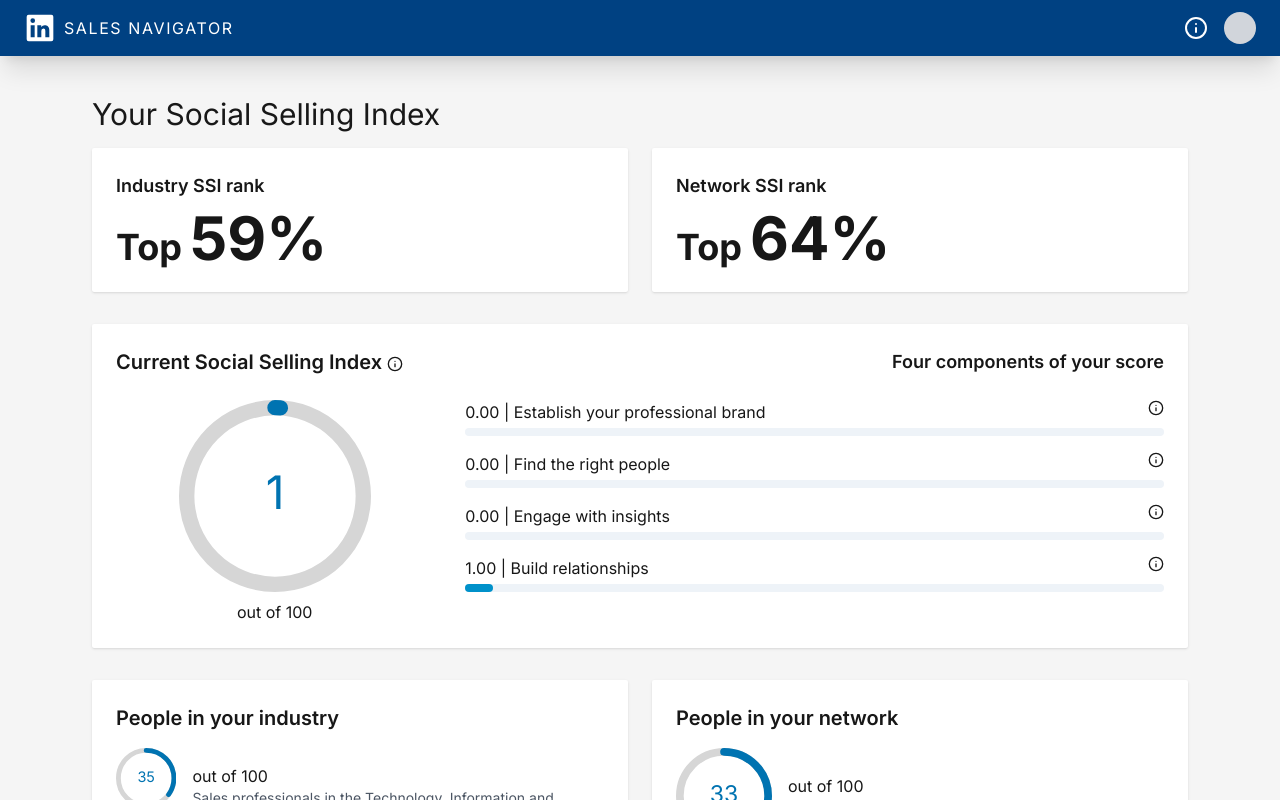
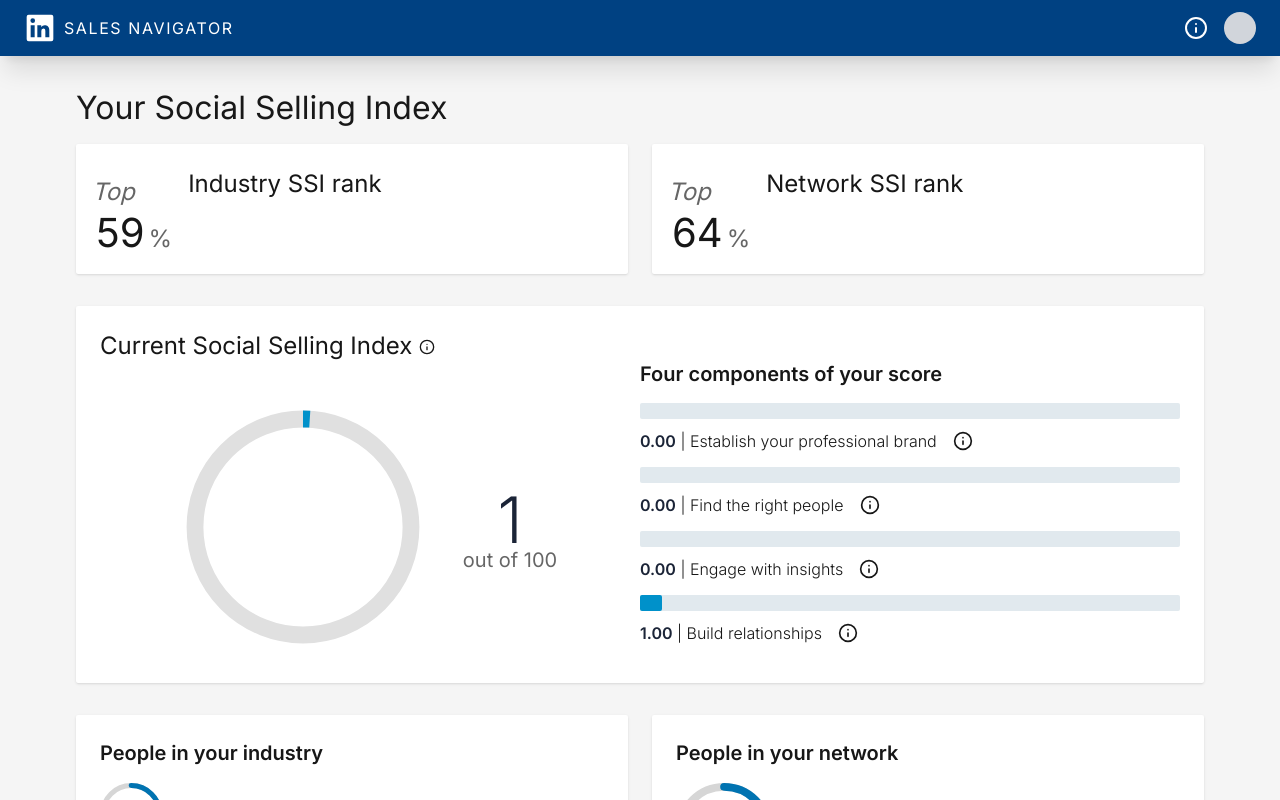
Before and after one commit to getFrontend/app-linkedin-ssi-generator, a Next.js app: page / in a window 1280 px wide. Both pictures are taken after a click on the button "Generate LinkedIn SSI". Shown: the top 800 px of the page. Built offline with nearby package versions, Linux system fonts and the light colour scheme.

Commit message:
updated: improved design (version 1.2)

```diff
--- a/app/globals.css
+++ b/app/globals.css
@@ -5,6 +5,8 @@
 :root {
   --background: #ffffff;
   --foreground: #171717;
+  --x-hue-web-reset-typography-family: -apple-system, system-ui, BlinkMacSystemFont, 'Segoe UI', Roboto, 'Helvetica Neue', 'Fira Sans', Ubuntu, Oxygen, 'Oxygen Sans', Cantarell, 'Droid Sans', 'Apple Color Emoji', 'Segoe UI Emoji', 'Segoe UI Emoji', 'Segoe UI Symbol', 'Lucida Grande', Helvetica, Arial, sans-serif;
+  --hue-web-line-height-regular: 1.25;
 }
 
 @media (prefers-color-scheme: dark) {
@@ -14,10 +16,22 @@
   }
 }
 
+*,
+*::before,
+*::after {
+  box-sizing: inherit;
+}
+
+html {
+  position: relative;
+  box-sizing: content-box;
+}
+
 body {
   color: var(--foreground);
   background: var(--background);
-  font-family: Arial, Helvetica, sans-serif;
+  font-family: var(--x-hue-web-reset-typography-family);
+  line-height: var(--hue-web-line-height-regular);
 }
 
 @layer utilities {
--- a/app/page.tsx
+++ b/app/page.tsx
@@ -5,6 +5,7 @@
 import 'react-circular-progressbar/dist/styles.css'
 import { motion } from 'framer-motion'
 import { Info } from 'lucide-react'
+import SegmentedCircularProgressbar from '@/components/SegmentedCircularProgressbar'
 
 export default function LinkedInSSIClone() {
   const [ssiScore, setSSIScore] = useState<number | null>(null)
@@ -70,8 +71,8 @@
   if (ssiScore === null) {
     return (
       <div className="flex items-center justify-center min-h-screen bg-[#f5f5f5]">
-        <form onSubmit={handleSubmit} className="bg-white p-8 rounded-lg shadow-md flex flex-col">
-          <h2 className="text-2xl text-center font-bold mb-4">Enter your Social Selling Index</h2>
+        <form onSubmit={handleSubmit} className="bg-white px-12 py-8 rounded-lg shadow-xl flex flex-col">
+          <h2 className="text-2xl text-center font-bold mb-4">Enter your desired SSI</h2>
           <p className="mb-6 text-center">from 0 to 100 points</p>
           <input
             type="number"
@@ -93,8 +94,8 @@
 
   return (
     <div className="w-full min-h-screen bg-[#f5f5f5]">
-      <header className="w-full bg-[#004182] text-white px-6 py-3 shadow-xl">
-        <div className="mx-auto flex justify-between items-center">
+      <header className="w-full fixed top-0 left-0 right-0 z-10 bg-[#004182] text-white py-3 shadow-xl">
+        <div className="mx-6 flex justify-between items-center">
           <div className="flex items-center">
             <svg xmlns="http://www.w3.org/2000/svg" viewBox="0 0 24 24" fill="currentColor" className="w-8 h-8 mr-2">
               <path d="M20.5 2h-17A1.5 1.5 0 002 3.5v17A1.5 1.5 0 003.5 22h17a1.5 1.5 0 001.5-1.5v-17A1.5 1.5 0 0020.5 2zM8 19H5v-9h3zM6.5 8.25A1.75 1.75 0 118.3 6.5a1.78 1.78 0 01-1.8 1.75zM19 19h-3v-4.74c0-1.42-.6-1.93-1.38-1.93A1.74 1.74 0 0013 14.19a.66.66 0 000 .14V19h-3v-9h2.9v1.3a3.11 3.11 0 012.7-1.4c1.55 0 3.36.86 3.36 3.66z"></path>
@@ -109,67 +110,76 @@
           </div>
         </div>
       </header>
-      <main className="max-w-[1127.9px] mx-auto mt-6 p-4">
-        <h1 className="text-3xl text-[#181818] mb-4">Your Social Selling Index</h1>
+      <main className="max-w-[1128px] mx-auto pt-[56px] px-[30px]">
+        <h1 className="text-[32px] text-[#181818] mt-8 mb-4">Your Social Selling Index</h1>
         <div className="grid grid-cols-1 md:grid-cols-2 gap-6 mb-8">
-          <div className="bg-white p-6 rounded-sm border-[#d0d0d0] shadow">
-            <h2 className="text-lg font-semibold mb-2">Industry SSI rank</h2>
-            <div className="flex items-baseline">
-              <span className="text-4xl font-bold">Top</span>
-              <span className="text-6xl font-bold ml-2">{industryRank}%</span>
+          <div className="bg-white flex flex-row-reverse justify-end p-4 rounded-sm border-[#d0d0d0] shadow">
+            <div className="flex-grow text-2xl mt-2 ml-4">Industry SSI rank</div>
+            <div className="flex flex-col items-baseline">
+              <p className="mt-4 text-2xl text-[#666666] italic">Top</p>
+              <p className="flex-grow text-[40px]">
+                <span className="mx-1">{industryRank}</span>
+                <span className="text-2xl text-[#666666]">%</span></p>
             </div>
           </div>
-          <div className="bg-white p-6 rounded-sm border-[#d0d0d0] shadow">
-            <h2 className="text-lg font-semibold mb-2">Network SSI rank</h2>
-            <div className="flex items-baseline">
-              <span className="text-4xl font-bold">Top</span>
-              <span className="text-6xl font-bold ml-2">{networkRank}%</span>
+          <div className="bg-white flex flex-row-reverse justify-end p-4 rounded-sm border-[#d0d0d0] shadow">
+            <div className="flex-grow text-2xl mt-2 ml-4">Network SSI rank</div>
+            <div className="flex flex-col items-baseline">
+              <p className="mt-4 text-2xl text-[#666666] italic">Top</p>
+              <p className="flex-grow text-[40px]">
+                <span className="mx-1">{networkRank}</span>
+                <span className="text-2xl text-[#666666]">%</span></p>
             </div>
           </div>
         </div>
-        <div className="bg-white p-6 mb-8 rounded-sm border-[#d0d0d0] shadow">
-          <div className="flex justify-between items-start mb-6">
-            <h2 className="text-xl font-semibold">Current Social Selling Index <Info className="inline w-4 h-4" /></h2>
-            <h3 className="text-lg font-semibold">Four components of your score</h3>
-          </div>
-          <div className="flex flex-wrap">
-            <div className="w-full md:w-1/3 pr-8">
-              <div className="w-48 h-48 mx-auto">
-                <CircularProgressbar
+
+        {/* Current Social Selling Index section */}
+        <div className="bg-white p-6 mb-8 flex flex-col rounded-sm border-[#d0d0d0] shadow">
+          <h2 className="text-2xl">Current Social Selling Index <Info className="inline w-4 h-4" /></h2>
+          <div className="grid grid-cols-1 md:grid-cols-2">
+            {/* Circle */}
+            <div className="pt-8 flex flex-row gap-10 flex-wrap justify-center items-center">
+              <div className="w-60 h-60">
+                    <SegmentedCircularProgressbar
                       value={ssiScore}
-                  text={`${ssiScore}`}
-                  styles={buildStyles({
-                    textSize: '24px',
-                    pathTransitionDuration: 1,
-                    pathColor: `#0073b1`,
-                    textColor: '#0073b1',
-                    trailColor: '#d6d6d6',
-                  })}
+                      segments={components.map(c => ({ value: c.score, color: c.color }))}
                     />
                 </div>
-              <p className="text-center mt-2">out of 100</p>
+              <p className="flex flex-col text-center  text-[#1b2437]">
+                  <span className="text-[64px] font-light">{ssiScore}</span>
+                  <span className="text-[#666666] text-[20px] -mt-3">out of 100</span>
+              </p>
             </div>
-            <div className="w-full md:w-2/3">
+            {/* Four components of your score */}
+            <div className="w-full">
+              <h3 className="mb-4 text-[20px] font-semibold">
+                Four components of your score
+              </h3>
                 {components.map((component, index) => (
-                <div key={index} className="mb-4">
-                  <div className="flex justify-between mb-1">
-                    <span>{component.score.toFixed(2)} | {component.name}</span>
-                    <Info className="w-4 h-4" />
-                  </div>
-                  <div className="w-full bg-[#eef3f8] rounded-full h-2">
+                  <div key={index} className="mb-4 flex flex-col gap-3">
+                    <div className="w-full bg-[#e1e9ee] rounded-sm h-4">
                       <motion.div
-                      className="h-2 rounded-full"
+                        className="h-4 rounded-sm"
                         style={{ backgroundColor: component.color }}
                         initial={{ width: 0 }}
                         animate={{ width: `${(component.score / 25) * 100}%` }}
                         transition={{ duration: 1 }}
                       ></motion.div>
                     </div>
+                    <div className="flex gap-4 items-center">
+                      <div>
+                        <span className="text-[#1b2437] font-semibold">{component.score.toFixed(2)}</span>
+                        <span className="font-light"> | {component.name}</span>
+                      </div>
+                      <Info className="w-5 h-5" />
+                    </div>
                   </div>
                 ))}
               </div>
           </div>
         </div>
+
+        {/* People in your industry section */}
         <div className="grid grid-cols-1 md:grid-cols-2 gap-6 mb-8">
           <div className="bg-white p-6 rounded-sm border-[#d0d0d0] shadow">
             <h2 className="text-xl font-semibold mb-4">People in your industry</h2>
--- /dev/null
+++ b/components/SegmentedCircularProgressbar.tsx
@@ -0,0 +1,36 @@
+import React from 'react'
+
+const SegmentedCircularProgressbar = ({ value, segments }) => {
+  const radius = 45
+  const circumference = 2 * Math.PI * radius
+  const fillPercentage = (value / 100) * circumference
+  let startAngle = -90
+  let totalValue = 0
+
+  return (
+    <svg viewBox="0 0 100 100" className="w-full h-full transform ">
+      <circle cx="50" cy="50" r={radius} fill="none" stroke="#e0e0e0" strokeWidth="7" />
+      {segments.map((segment, index) => {
+        const segmentPercentage = (segment.value / value) * fillPercentage
+        const segmentLength = (segmentPercentage / circumference) * 360
+        totalValue += segment.value
+        const endAngle = startAngle + segmentLength
+        const largeArcFlag = segmentLength > 180 ? 1 : 0
+        const x1 = 50 + radius * Math.cos((startAngle * Math.PI) / 180)
+        const y1 = 50 + radius * Math.sin((startAngle * Math.PI) / 180)
+        const x2 = 50 + radius * Math.cos((endAngle * Math.PI) / 180)
+        const y2 = 50 + radius * Math.sin((endAngle * Math.PI) / 180)
+
+        const pathData = `M ${x1} ${y1} A ${radius} ${radius} 0 ${largeArcFlag} 1 ${x2} ${y2}`
+
+        startAngle = endAngle
+        return <path key={index} d={pathData} fill="none" stroke={segment.color} strokeWidth="7" />
+      })}
+      <text x="50" y="50" textAnchor="middle" dy="0.3em" className="font-bold text-3xl fill-current transform rotate-90">
+        {value}
+      </text>
+    </svg>
+  )
+}
+
+export default SegmentedCircularProgressbar
```
Lines whose indentation alone changed are shown as unchanged.
